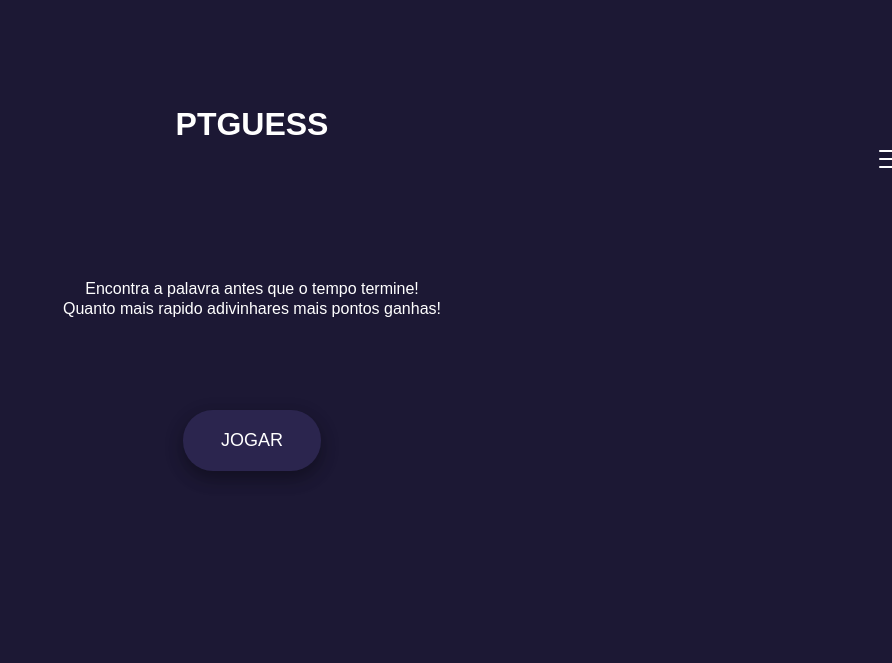
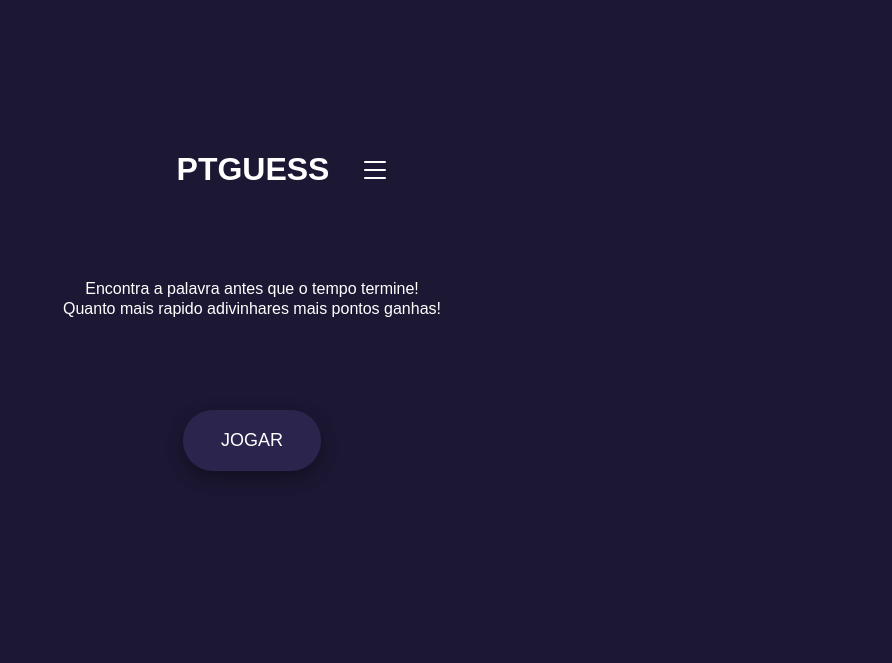
Before and after one commit to RubenDominguesPires/PTGUESS.github.io, a PHP site: page / in a window 1280 px wide. Shown: the top 663 px of the page, without its empty margins (388-1280 px from the left). Run offline with PHP 8.4, Linux system fonts and the light colour scheme.

Commit message:
Style Changes (RESPONSIVE TENTATIVE)
Alteração (.caixa) 🔄️ -- Alterei a largura de "auto" para 90%. Esta mudança foi feita para facilitar a responsividade do site ao utilizar percentagens em vez de valores fixos. Adicionei um "min-width" para garantir que o elemento não seja dimensionado abaixo do valor atribuído. Removi todos os "padding", incluindo "padding-right", "padding-left", "padding-top", etc., pois ao utilizar a classe 'padding' e atribuir um valor, todos os "padding" (topo, direita, etc.) terão esse valor. Adicionei um "overflow: hidden" para evitar que os elementos ultrapassem a caixa.

Adicionado (.caixa > * ) ✅ -- Criei esta função porque o ''*" vai representar todos os elementos filhos dentro do contentor pai, ou seja, todas as linhas (que são filhas) serão modificadas nesta função e não apenas uma por uma;

Alteração (.caixa > .top-bar:nth-child(1) ---> .caixa > #Titulo:nth-child(1)) 🔄️-- Efetuei esta alteração porque a classe 'top-bar' não estava a ser utilizada, então removi-a e mantive apenas o título. Dentro desta função, também organizei o código e removi a propriedade align-self: center; para melhor clareza e organização;

Alteração (h1) 🔄️ -- Foi alterado o width e o margin-left e margin-right. O width foi mudado de 430px para auto porque, ao tentar tornar o site responsivo, é preferível evitar o uso de valores fixos em algumas propriedades. O margin-right foi alterado de 0px para 30px e o margin-left de 140px para 2em;

Alteração (.caixa > .Formulario:nth-child(4)) 🔄️ -- Removi o display flex e justify-content center porque não eram necessários ou causavam conflito no programa. Adicionei um width de 100% para tornar o site mais responsivo e uma margem auto;

Adicionado ✅ -- Adicionei uma media query para tornar o site responsivo em telemóveis ou dispositivos com ecrãs mais pequenos. A razão pela qual decidi adicionar uma media query foi para garantir uma boa visualização do conteúdo em diferentes dispositivos. O media query funciona da seguinte maneira: quando a largura do ecrã for igual ou inferior a 500px, as propriedades dentro da função serão aplicadas. Neste caso, o formulário é ligeiramente grande e pode sair fora da caixa em ecrãs pequenos. Para resolver isso, criei esta media query para ajustar o tamanho do formulário quando a largura do ecrã for 500px ou menos. Adicionei um font-size de 15px para resolver o problema de tamanho do formulário;

```diff
--- a/styles.css
+++ b/styles.css
@@ -13,34 +13,43 @@ body {
 
 .caixa {
   display: grid;
-  width: auto;
+  width: 90%;
+  min-width: 200px;
   height: 500px;
   margin: auto;
   margin-top: 6em;
-  padding-left: 10px;
-  padding-top: 10px;
-  padding-right: 10px;
-  padding-bottom: 3.6em;
+  padding: 10px;
+  overflow: hidden;
 }
 
-.caixa > .top-bar:nth-child(1) {
+.caixa > * {
+  width: 100%;
+  min-width: 200px;
+}
+
+.caixa > #Titulo:nth-child(1) {
   display: flex;
-  align-items:center;
-  justify-content: center;
-  align-self: center;
+  width: auto;
+  min-width: 200px;
+  align-items: center;
+  align-content: center;
+  margin: auto;
 }
 
 h1 {
   color: var(--color);
-  width: 430px;
-  margin-left: 140px;
-  margin-right: 0px;
+  width: auto;
   margin: auto;
+  margin-left: 2em;
+  margin-right: 30px;
   text-align: center;
 }
 
-#Titulo {
-  text-align: right;
+#ListButton {
+  color: var(--color);
+  width: 32px;
+  height: 32px;
+  cursor: pointer;
 }
 
 .caixa > .SubTitulo:nth-child(2) {
@@ -83,18 +92,10 @@ p {
   background-color: rgb(59, 49, 116);
 }
 
-#ListButton {
-  color: var(--color);
-  width: 32px;
-  height: 32px;
-  cursor: pointer;
-  position: fixed;
-}
-
 .caixa > .Formulario:nth-child(4) {
-  display: flex;
-  justify-content:center;
-  text-align:center;
+  width: 100%;
+  margin: auto;
+  text-align: center;
 }
 
 #Formulario {
@@ -124,9 +125,8 @@ p {
   }
 }
 
-/* Phone site responsive */
-/* @media screen and (max-width: 446px) {
+@media screen and (max-width: 500px) {
   #Formulario {
-    padding-right: 4em;
+    font-size: 15px;
   }
-} */
+}
```
